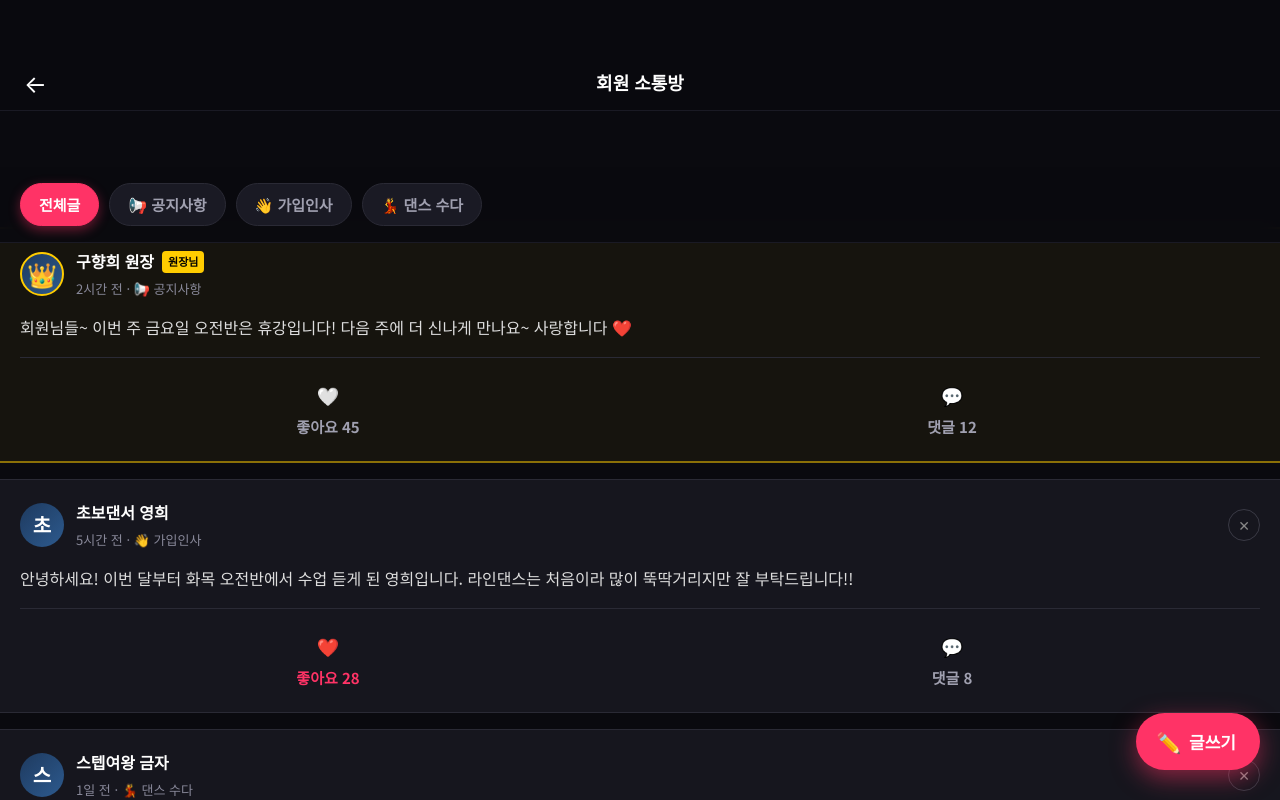
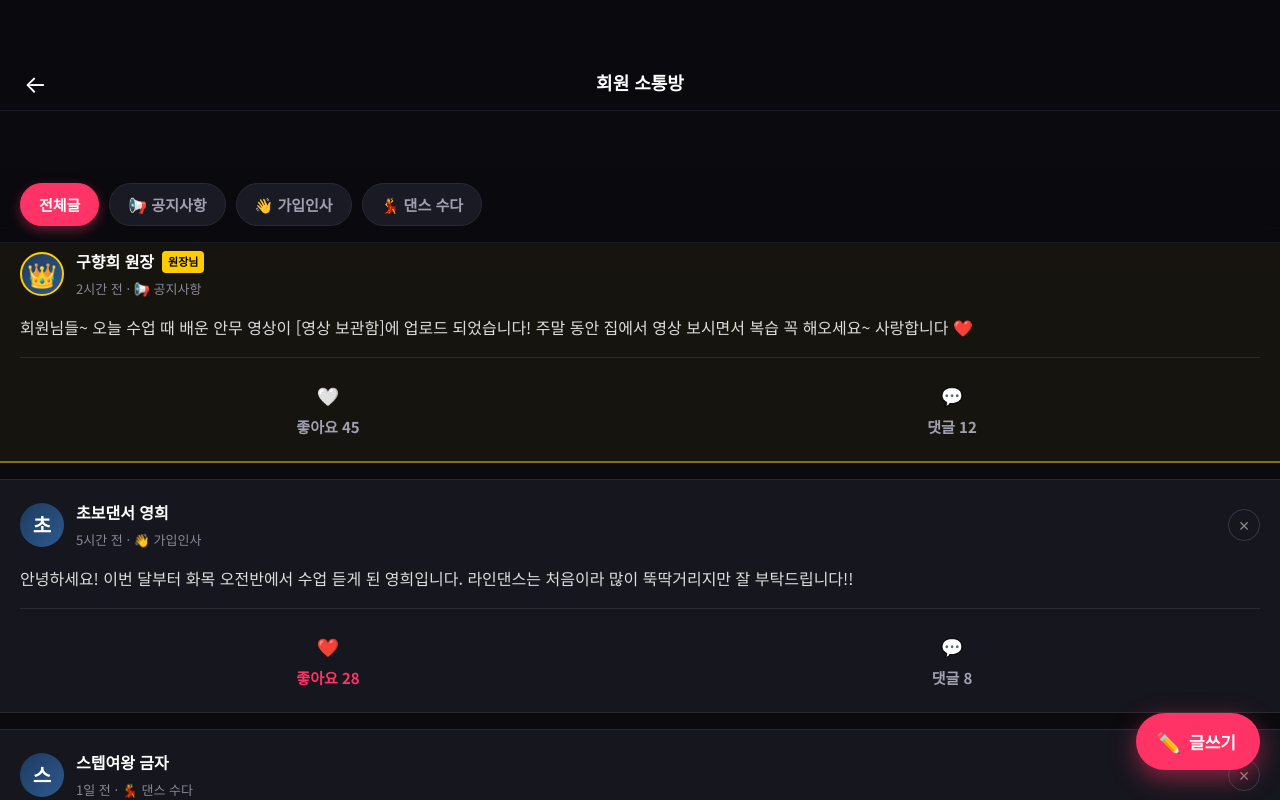
Before and after one commit to elleme1/stepbystep-linedance, a React (Vite) app: page /community in a window 1280 px wide. Shown: the top 800 px of the page. Built offline with nearby package versions, Linux system fonts and the light colour scheme.

Commit message:
fix: 공지 내용 통일 - 안무 영상 업로드 공지로 변경

```diff
--- a/src/pages/CommunityPage.jsx
+++ b/src/pages/CommunityPage.jsx
@@ -27,7 +27,7 @@ export default function CommunityPage() {
         return [
             {
                 id: 1, category: '📢 공지사항', author: '구향희 원장', isDirector: true, time: '2시간 전',
-                content: '회원님들~ 이번 주 금요일 오전반은 휴강입니다! 다음 주에 더 신나게 만나요~ 사랑합니다 ❤️',
+                content: '회원님들~ 오늘 수업 때 배운 안무 영상이 [영상 보관함]에 업로드 되었습니다! 주말 동안 집에서 영상 보시면서 복습 꼭 해오세요~ 사랑합니다 ❤️',
                 image: null, likes: 45, comments: 12, isLiked: false
             },
             {
--- a/src/pages/HomePage.jsx
+++ b/src/pages/HomePage.jsx
@@ -54,7 +54,7 @@ export default function HomePage() {
                 {/* 공지 배너 (누르면 커뮤니티로 이동) */}
                 <div className="notice-banner" onClick={() => navigate('/community')}>
                     <span className="notice-badge">공지</span>
-                    <p className="notice-text">이번 주 금요일 오전반은 <b>휴강</b>입니다.</p>
+                    <p className="notice-text">오늘 배운 안무 영상이 <b>영상 보관함</b>에 업로드 되었습니다! 🎶</p>
                 </div>
             </header>
 
```
